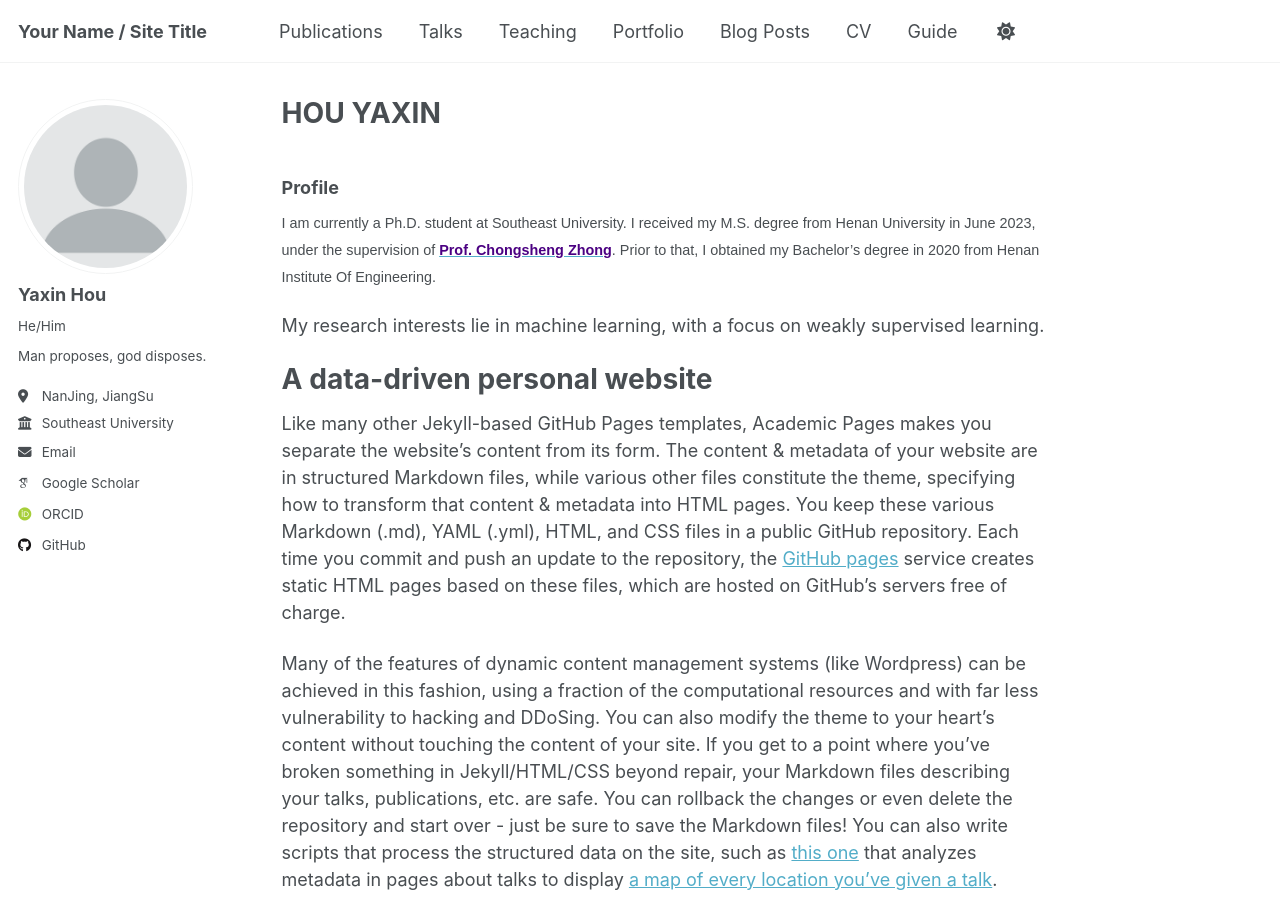
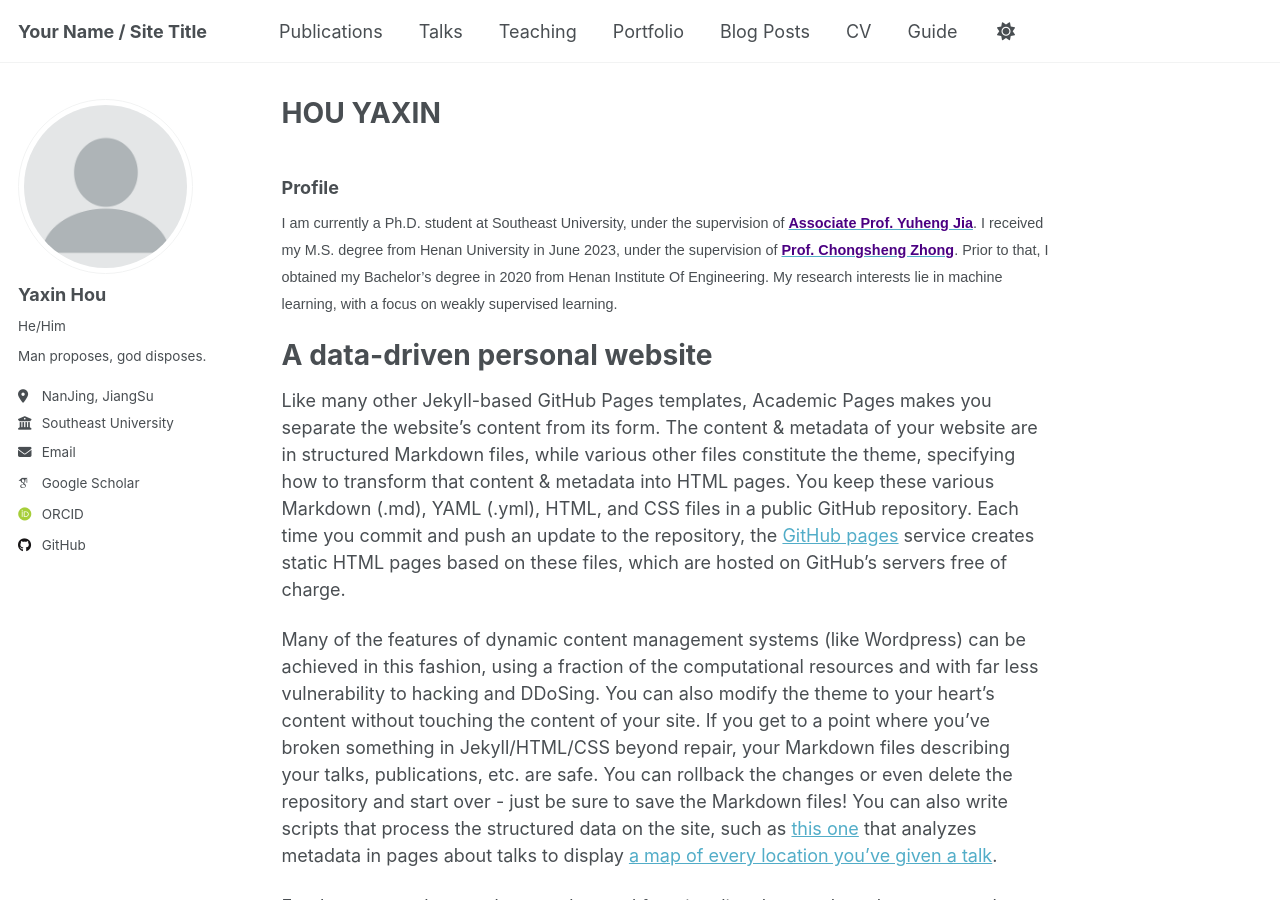
Before and after one commit to YaxinHou/yaxinhou.github.io, a Jekyll site: the page built from _pages/about.md, in a window 1280 px wide and 900 px high. Built offline with Jekyll 4.4.1, drawn with Linux system fonts in a browser that asks for light colours; some web fonts are replaced; a script that is not in the unit is left out.

Commit message:
Update about.md

```diff
--- a/_pages/about.md
+++ b/_pages/about.md
@@ -10,9 +10,7 @@ redirect_from:
 ### Profile
 
 <span style="font-family:Arial; font-size:0.8em;">
-I am currently a Ph.D. student at Southeast University. I received my M.S. degree from Henan University in June 2023, under the supervision of [<span style="color:#4B0082;"><strong>Prof. Chongsheng Zhong</strong></span>](https://cs.henu.edu.cn/info/1273/5566.htm). Prior to that, I obtained my Bachelor’s degree in 2020 from Henan Institute Of Engineering.
-
-My research interests lie in machine learning, with a focus on weakly supervised learning.
+I am currently a Ph.D. student at Southeast University, under the supervision of [<span style="color:#4B0082;"><strong>Associate Prof. Yuheng Jia</strong></span>](https://cse.seu.edu.cn/2020/1114/c23024a353193/page.htm). I received my M.S. degree from Henan University in June 2023, under the supervision of [<span style="color:#4B0082;"><strong>Prof. Chongsheng Zhong</strong></span>](https://cs.henu.edu.cn/info/1273/5566.htm). Prior to that, I obtained my Bachelor’s degree in 2020 from Henan Institute Of Engineering. My research interests lie in machine learning, with a focus on weakly supervised learning.
 
 A data-driven personal website
 ======
```
